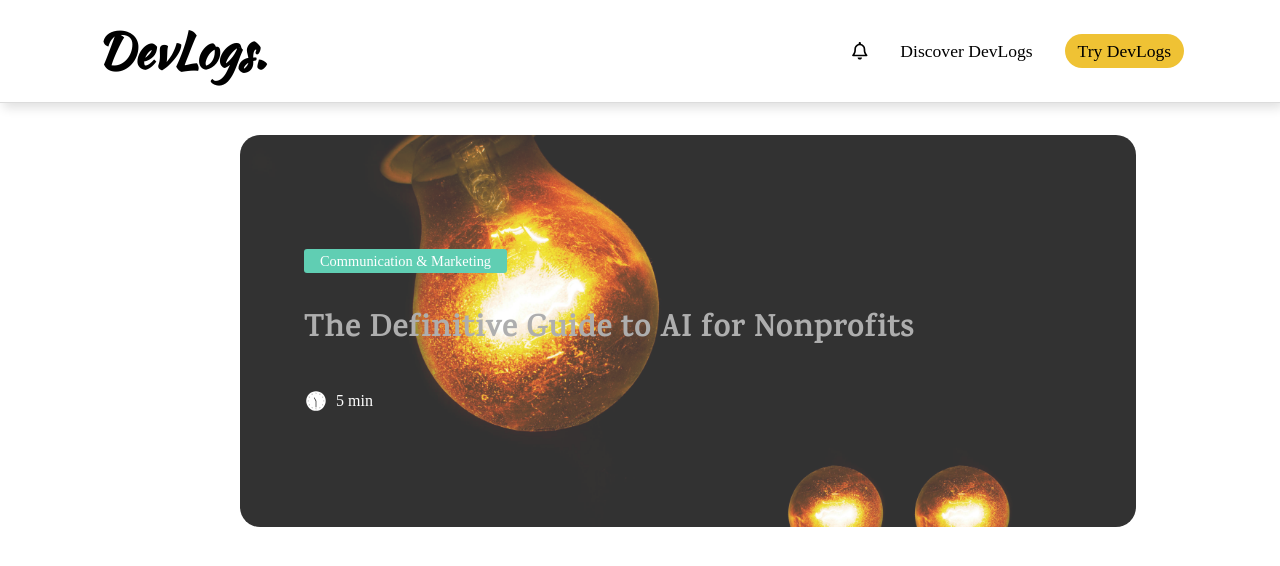
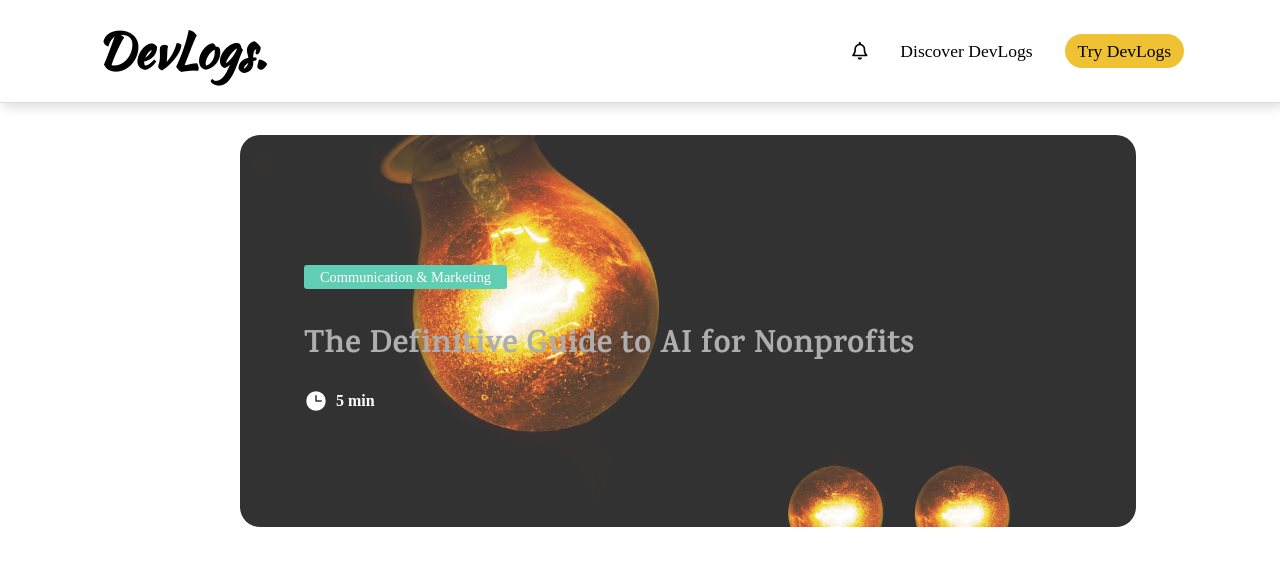
Before and after one commit to hassaammgl/mern-blog-client, a React (Vite) app: page / in a window 1280 px wide. Shown: the top 566 px of the page. Built offline with nearby package versions, Linux system fonts and the light colour scheme; a web font is replaced by a local one.

Commit message:
asdfdsaf

```diff
--- a/src/components/Banner.jsx
+++ b/src/components/Banner.jsx
@@ -1,13 +1,12 @@
 import React from 'react';
-import { IoIosClock } from "react-icons/io";
-const Banner = () => {
+import { PiClockFill } from "react-icons/pi";const Banner = () => {
   return (
     <div className='banner'>
         <div className="bannercontent">
             <button>Communication & Marketing</button>
             <h2>The Definitive Guide to AI for Nonprofits</h2>
             <div className="clock">
-            <IoIosClock className='icon' />
+            <PiClockFill className='icon' />
             <p>5 min</p>
             </div>
         </div>
--- a/src/styles/banner.scss
+++ b/src/styles/banner.scss
@@ -41,12 +41,17 @@
 
     .clock {
       display: flex;
-      margin: 2rem 0;
+      margin: 1rem 0;
       align-items: center;
       .icon {
         font-size: 1.5rem;
         margin-right: 0.5rem;
       }
+
+      p{
+        font-weight: bold;
+        font-family: $font2;
+      }
     }
   }
 }
```
